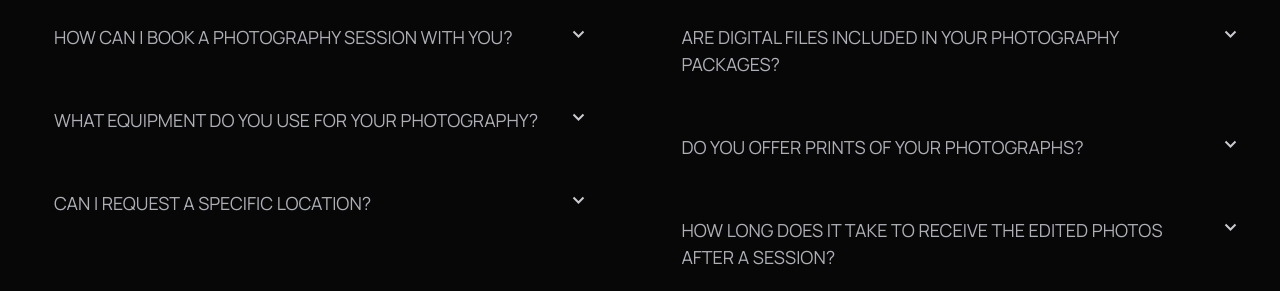
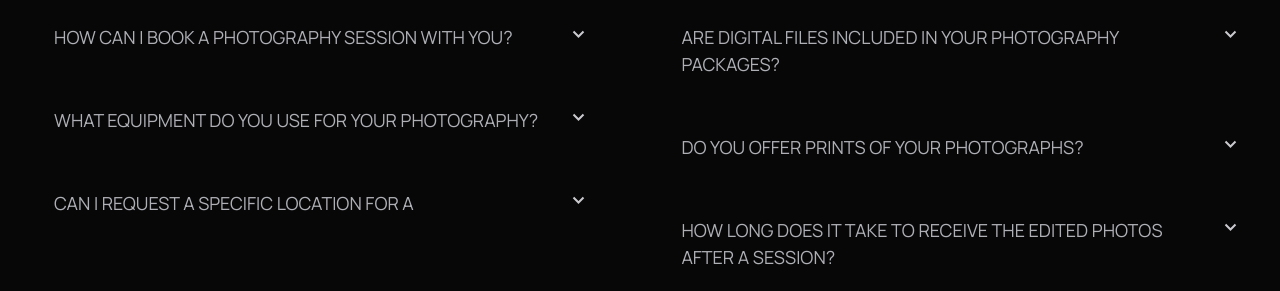
Before and after one commit to sylviawu410/photographer-portfolio-website, a Nuxt app: page / in a window 1280 px wide. Shown: the part 3985-4276 px from the top of the page. Built offline with nearby package versions, Linux system fonts and the light colour scheme.

Commit message:
update FAQ section in the index page

```diff
--- a/package.json
+++ b/package.json
@@ -14,7 +14,8 @@
     "nuxt": "^2.15.8",
     "vue": "^2.7.10",
     "vue-server-renderer": "^2.7.10",
-    "vue-template-compiler": "^2.7.10"
+    "vue-template-compiler": "^2.7.10",
+    "ws": "^7.5.10"
   },
   "devDependencies": {
     "@nuxtjs/google-fonts": "^3.1.3"
--- a/pages/index.vue
+++ b/pages/index.vue
@@ -243,66 +243,21 @@
       </div>
       <div class="bottom">
         <div class="container">
-          <div class="FAQ-item">
+          <div class="FAQ-item" v-for="(item, index) in FAQ_items.slice(0, 4)" :key="index">
             <div class="FAQ-text">
-              <div class="question">What type of photography do you specialize in?</div>
-              <div class="answer" v-if="showAnswer">I specialize in [Portrait, Landscape, Event, etc.] photography,
-                capturing moments that
-                tell unique stories.</div>
+              <div class="question">{{ item.question }}</div>
+              <div class="answer" v-if="item.showAnswer">{{ item.answer }}</div>
             </div>
-            <img class="arrow" @click="toggleArrow" :src="imageUrl">
-          </div>
-          <div class="FAQ-item">
-            <div class="FAQ-text">
-              <div class="question">How can I book a photography session with you?</div>
-              <div class="answer" v-if="showAnswer">text</div>
-            </div>
-            <img class="arrow" @click="toggleArrow" :src="imageUrl">
-          </div>
-          <div class="FAQ-item">
-            <div class="FAQ-text">
-              <div class="question">What equipment do you use for your photography?</div>
-              <div class="answer" v-if="showAnswer">text</div>
-            </div>
-            <img class="arrow" @click="toggleArrow" :src="imageUrl">
-          </div>
-          <div class="FAQ-item">
-            <div class="FAQ-text">
-              <div class="question">Can I request a specific location?</div>
-              <div class="answer" v-if="showAnswer">text</div>
-            </div>
-            <img class="arrow" @click="toggleArrow" :src="imageUrl">
+            <img class="arrow" @click="toggleArrow(index)" :src="item.imageUrl">
           </div>
         </div>
         <div class="container">
-          <div class="FAQ-item">
+          <div class="FAQ-item" v-for="(item, index) in FAQ_items.slice(4, 8)" :key="index">
             <div class="FAQ-text">
-              <div class="question">What is your editing process like?</div>
-              <div class="answer" v-if="showAnswer">text</div>
+              <div class="question">{{ item.question }}</div>
+              <div class="answer" v-if="item.showAnswer">{{ item.answer }}</div>
             </div>
-            <img class="arrow" @click="toggleArrow" :src="imageUrl">
-          </div>
-          <div class="FAQ-item">
-            <div class="FAQ-text">
-              <div class="question">Are digital files included in your photography packages?</div>
-              <div class="answer" v-if="showAnswer">text</div>
-            </div>
-            <img class="arrow" @click="toggleArrow" :src="imageUrl">
-          </div>
-          <div class="FAQ-item">
-            <div class="FAQ-text">
-              <div class="question">Do you offer prints of your photographs?</div>
-              <div class="answer" v-if="showAnswer">Yes, prints are available for purchase. Explore the 'Prints' section for more details
-                on sizes and pricing.</div>
-            </div>
-            <img class="arrow" @click="toggleArrow" :src="imageUrl">
-          </div>
-          <div class="FAQ-item">
-            <div class="FAQ-text">
-              <div class="question">How long does it take to receive the edited photos after a session?</div>
-              <div class="answer" v-if="showAnswer">text</div>
-            </div>
-            <img class="arrow" @click="toggleArrow" :src="imageUrl">
+            <img class="arrow" @click="toggleArrow(index + 4)" :src="item.imageUrl">
           </div>
         </div>
       </div>
@@ -409,19 +364,69 @@ import arrowUpperImage from '@/assets/image/arrow-upper.svg';
 export default {
   data() {
     return {
-      imageUrl: arrowDownImage,
-      showAnswer: false
+      FAQ_items: [
+        {
+          question: 'What type of photography do you specialize in?',
+          answer: 'I specialize in [Portrait, Landscape, Event, etc.] photography, capturing moments that tell unique stories.',
+          imageUrl: arrowDownImage,
+          showAnswer: false,
+        },
+        {
+          question: 'How can I book a photography session with you?',
+          answer: 'not provided',
+          imageUrl: arrowDownImage,
+          showAnswer: false,
+        },
+        {
+          question: 'What equipment do you use for your photography?',
+          answer: 'not provided',
+          imageUrl: arrowDownImage,
+          showAnswer: false,
+        },
+        {
+          question: 'Can I request a specific location for a ',
+          answer: 'not provided',
+          imageUrl: arrowDownImage,
+          showAnswer: false,
+        },
+        {
+          question: 'What is your editing process like?',
+          answer: 'not provided',
+          imageUrl: arrowDownImage,
+          showAnswer: false,
+        },
+        {
+          question: 'Are digital files included in your photography packages?',
+          answer: 'Yes, prints are available for purchase. Explore the \'Prints\' section for more details on sizes and pricing.',
+          imageUrl: arrowDownImage,
+          showAnswer: false,
+        },
+        {
+          question: 'Do you offer prints of your photographs?',
+          answer: 'not provided',
+          imageUrl: arrowDownImage,
+          showAnswer: false,
+        },
+        {
+          question: 'How long does it take to receive the edited photos after a session?',
+          answer: 'not provided',
+          imageUrl: arrowDownImage,
+          showAnswer: false,
+        }
+
+      ],
+
     };
   },
   methods: {
-    toggleArrow() {
-      if (this.imageUrl = arrowDownImage) {
-        this.imageUrl = arrowUpperImage;
+    toggleArrow(index) {
+      const item = this.FAQ_items[index];
+      if (item.imageUrl === arrowDownImage) {
+        item.imageUrl = arrowUpperImage;
       } else {
-        this.imageUrl = arrowDownImage;
+        item.imageUrl = arrowDownImage;
       }
-
-      this.showAnswer = !this.showAnswer;
+      item.showAnswer = !item.showAnswer;
     }
   }
 };
@@ -1038,6 +1043,7 @@ export default {
 
   .home .section6 .answer {
     color: var(--Grey-50, #797C86);
+    margin-top: 20px;
     font-size: 16px;
   }
 
```
Also changed, not shown: 1 other file (tests, documents, lock files or other folders).
